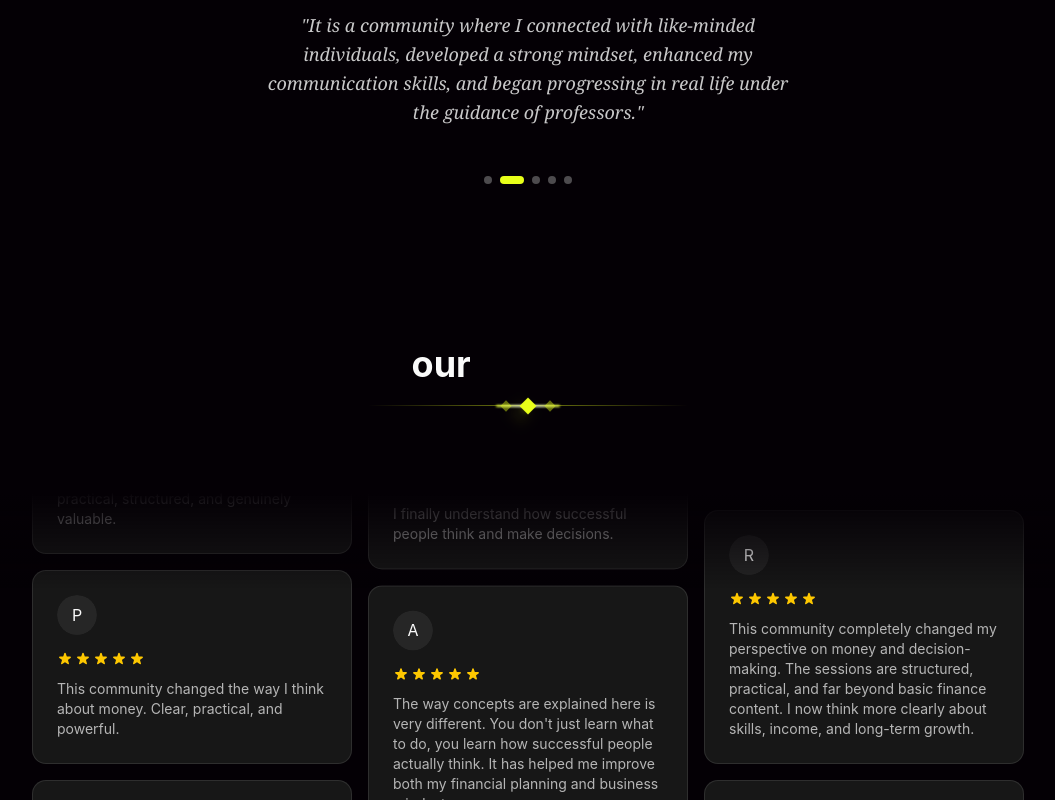
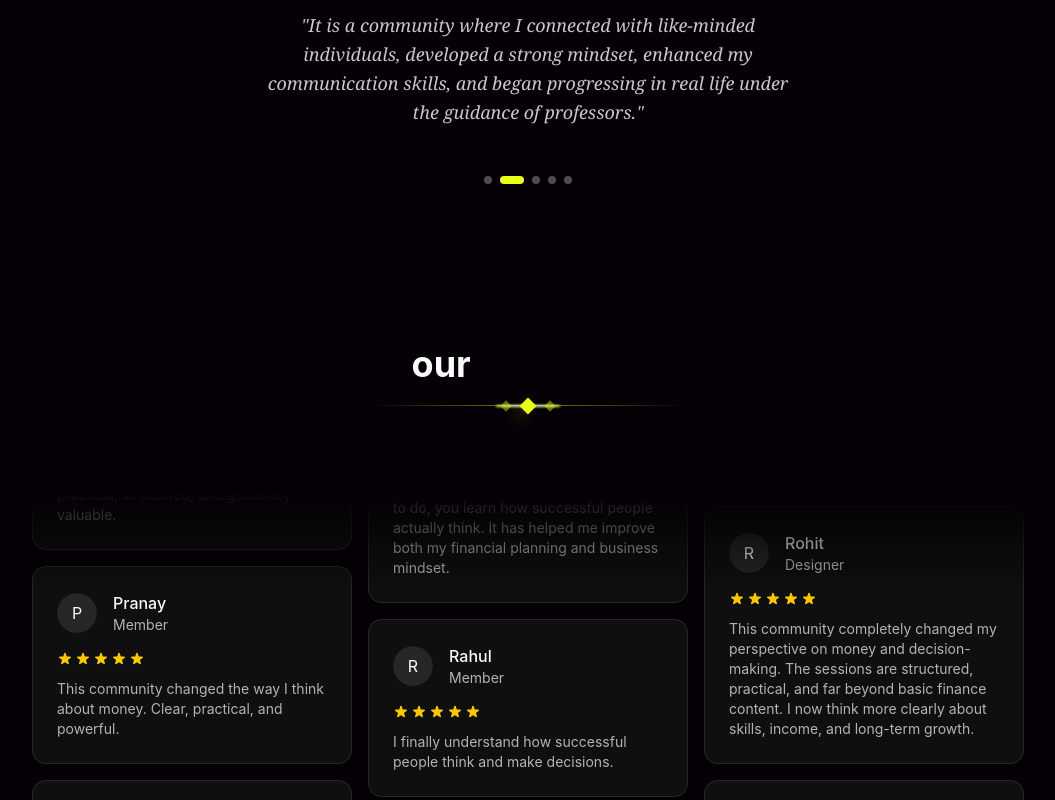
Before and after one commit to qubydev/landing02, a React (Vite) app: page / in a window 1280 px wide. Shown: the part 2200-3000 px from the top of the page, without its empty margins (112-1167 px from the left). Built offline with nearby package versions, Linux system fonts and the light colour scheme; a web font is replaced by a local one.

Commit message:
fix ed speed

```diff
--- a/src/components/Reviews.jsx
+++ b/src/components/Reviews.jsx
@@ -105,7 +105,7 @@ export default function Reviews() {
             <div className='relative'>
                 <div className='flex items-center justify-center h-140 overflow-hidden mt-20'>
 
-                    <Marquee vertical className={"p-2 hidden min-[1064px]:flex"}>
+                    <Marquee vertical pauseOnHover className={"p-2 hidden min-[1064px]:flex [--duration:10s]"}>
                         {REVIEWS[0].map((review, index) => (
                             <div key={index} className='p-6 border w-[90vw] max-w-80 rounded-xl bg-card'>
                                 <div className='flex items-center gap-4 mb-4'>
@@ -115,6 +115,10 @@ export default function Reviews() {
                                         <AvatarImage src={review.imageUrl} alt={review.name} />
                                         <AvatarFallback>{initialsFromName(review.name)}</AvatarFallback>
                                     </Avatar>
+                                    <div>
+                                        <p className='text-foreground font-medium'>{review.name}</p>
+                                        <p className='text-foreground/70 text-sm'>{review.role}</p>
+                                    </div>
                                 </div>
                                 <StarRating rating={review.rating} />
                                 <p className='text-sm text-foreground/70 mt-3'>{review.quote}</p>
@@ -122,7 +126,7 @@ export default function Reviews() {
                         ))}
                     </Marquee>
 
-                    <Marquee vertical reverse className={"p-2"}>
+                    <Marquee vertical pauseOnHover reverse className={"p-2 [--duration:10s]"}>
                         {REVIEWS[1].map((review, index) => (
                             <div key={index} className='p-6 border w-[90vw] max-w-80 rounded-xl bg-card'>
                                 <div className='flex items-center gap-4 mb-4'>
@@ -132,6 +136,10 @@ export default function Reviews() {
                                         <AvatarImage src={review.imageUrl} alt={review.name} />
                                         <AvatarFallback>{initialsFromName(review.name)}</AvatarFallback>
                                     </Avatar>
+                                    <div>
+                                        <p className='text-foreground font-medium'>{review.name}</p>
+                                        <p className='text-foreground/70 text-sm'>{review.role}</p>
+                                    </div>
                                 </div>
                                 <StarRating rating={review.rating} />
                                 <p className='text-sm text-foreground/70 mt-3'>{review.quote}</p>
@@ -139,7 +147,7 @@ export default function Reviews() {
                         ))}
                     </Marquee>
 
-                    <Marquee vertical className={"p-2 hidden min-[760px]:flex"}>
+                    <Marquee vertical pauseOnHover className={"p-2 hidden min-[760px]:flex [--duration:10s]"}>
                         {REVIEWS[2].map((review, index) => (
                             <div key={index} className='p-6 border w-[90vw] max-w-80 rounded-xl bg-card'>
                                 <div className='flex items-center gap-4 mb-4'>
@@ -149,6 +157,10 @@ export default function Reviews() {
                                         <AvatarImage src={review.imageUrl} alt={review.name} />
                                         <AvatarFallback>{initialsFromName(review.name)}</AvatarFallback>
                                     </Avatar>
+                                    <div>
+                                        <p className='text-foreground font-medium'>{review.name}</p>
+                                        <p className='text-foreground/70 text-sm'>{review.role}</p>
+                                    </div>
                                 </div>
                                 <StarRating rating={review.rating} />
                                 <p className='text-sm text-foreground/70 mt-3'>{review.quote}</p>
--- a/src/index.css
+++ b/src/index.css
@@ -188,7 +188,7 @@
 .dark {
     --background: oklch(0.145 0 0);
     --foreground: oklch(0.985 0 0);
-    --card: oklch(0.205 0 0);
+    --card: oklch(16.842% 0.00002 271.152);
     --card-foreground: oklch(21.779% 0.00002 271.152);
     --popover: oklch(0.205 0 0);
     --popover-foreground: oklch(0.985 0 0);
```
